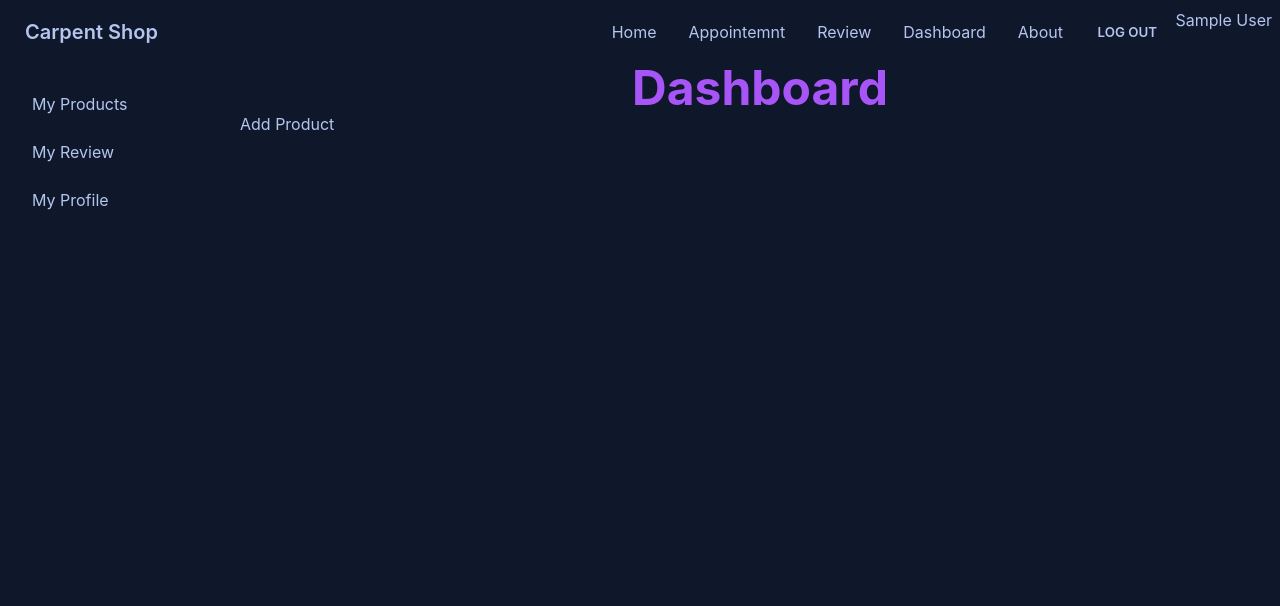
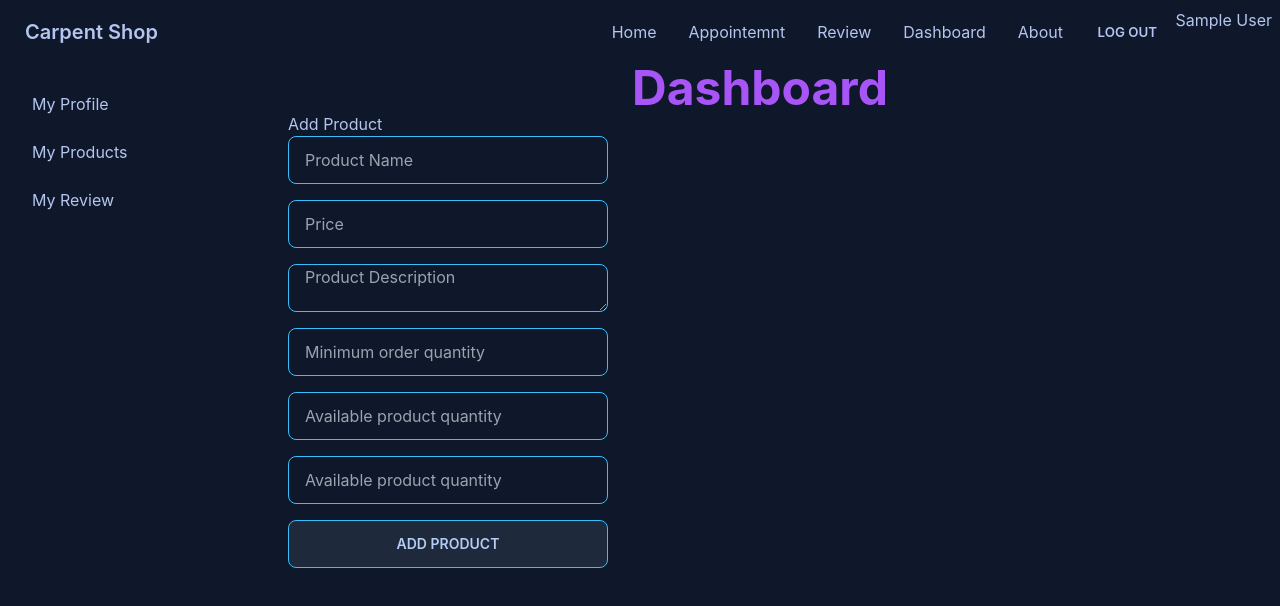
Before and after one commit to Shafak93/carpent-shop, a React (Create React App) app: page /dashboard/addproduct in a window 1280 px wide. Shown: the top 606 px of the page. Built offline with nearby package versions, Linux system fonts and the light colour scheme; no server answers; sample sign-in values are in the browser's storage.

Commit message:
AddProduct design added

```diff
--- a/src/Components/Dashboard/AddProduct/AddProduct.js
+++ b/src/Components/Dashboard/AddProduct/AddProduct.js
@@ -1,9 +1,126 @@
 import React from 'react';
+import { useForm } from 'react-hook-form';
 
 const AddProduct = () => {
+    const { register, formState: { errors }, handleSubmit } = useForm();
+    const onSubmit = async data => {
+        console.log('data',data)
+
+    };
     return (
-        <div>
+        <div className='ml-12'>
             <h1>Add Product</h1>
+            <form onSubmit={handleSubmit(onSubmit)}>
+                    <div className="form-control w-full max-w-xs">
+                        {/* Product Name */}
+                        <input type="text"
+                        placeholder="Product Name"
+                        className="input input-primary input-bordered w-full max-w-xs"
+                        {...register("name",{
+                            required :{
+                                value: true,
+                                message : 'Product name is required.'
+                            }
+                          })}
+                        />
+                        <label className="label">
+                        {errors.name?.type === 'required' && <span className="label-text-alt text-red-500">{errors.name.message}</span>}
+                        </label>
+                    </div>
+
+                            {/* Product Price */}
+                    <div className="form-control w-full max-w-xs">
+                        <input type="price"
+                        placeholder="Price"
+                        className="input input-primary input-bordered w-full max-w-xs"
+                        {...register("price",{
+                            required :{
+                                value: true,
+                                message : 'Price is required.'
+                            }
+                          })}
+                        />
+                        <label className="label">
+                        {errors.price?.type === 'required' && <span className="label-text-alt text-red-500">{errors.price.message}</span>}
+                        </label>
+                    </div>
+                            {/* Product Description */}
+                    <div className="form-control w-full max-w-xs">
+                    <textarea class="textarea h-24 textarea-primary"
+                    placeholder="Product Description"
+                    className="input input-primary input-bordered w-full max-w-xs"
+                    {...register("description",{
+                        required :{
+                            value: true,
+                            message : 'Descriiption is required.'
+                        }
+                      })}
+                    ></textarea>
+                        {/* <input type="textarea"
+                        placeholder="Product Description"
+                        className="input input-primary input-bordered w-full max-w-xs"
+                        {...register("description",{
+                            required :{
+                                value: true,
+                                message : 'Descriiption is required.'
+                            }
+                          })}
+                        /> */}
+                        <label className="label">
+                        {errors.description?.type === 'required' && <span className="label-text-alt text-red-500">{errors.description.message}</span>}
+                        </label>
+                    </div>
+                            {/* Product Minimum Order */}
+                    <div className="form-control w-full max-w-xs">
+                        <input type="number"
+                        placeholder="Minimum order quantity"
+                        className="input input-primary input-bordered w-full max-w-xs"
+                        {...register("minOrder",{
+                            required :{
+                                value: true,
+                                message : 'Minimum order quantity is required.'
+                            }
+                          })}
+                        />
+                        <label className="label">
+                        {errors.minOrder?.type === 'required' && <span className="label-text-alt text-red-500">{errors.minOrder.message}</span>}
+                        </label>
+                    </div>
+                            {/* Available Product */}
+                    <div className="form-control w-full max-w-xs">
+                        <input type="number"
+                        placeholder="Available product quantity"
+                        className="input input-primary input-bordered w-full max-w-xs"
+                        {...register("availableProduct",{
+                            required :{
+                                value: true,
+                                message : 'Available product quantity is required.'
+                            }
+                          })}
+                        />
+                        <label className="label">
+                        {errors.availableProduct?.type === 'required' && <span className="label-text-alt text-red-500">{errors.availableProduct.message}</span>}
+                        </label>
+                    </div>
+                            {/* Product Image*/}
+                    <div className="form-control w-full max-w-xs">
+                        <input type="number"
+                        placeholder="Available product quantity"
+                        className="input input-primary input-bordered w-full max-w-xs"
+                        {...register("availableProduct",{
+                            required :{
+                                value: true,
+                                message : 'Available product quantity is required.'
+                            }
+                          })}
+                        />
+                        <label className="label">
+                        {errors.availableProduct?.type === 'required' && <span className="label-text-alt text-red-500">{errors.availableProduct.message}</span>}
+                        </label>
+                    </div>
+
+                        <input className="btn input-primary w-full max-w-xs" type="submit" value='Add Product' />
+                    </form>
         </div>
     );
 };
--- a/src/Components/Dashboard/Dashboard/Dashboard.js
+++ b/src/Components/Dashboard/Dashboard/Dashboard.js
@@ -21,13 +21,15 @@ const Dashboard = () => {
                 <label for="my-drawer-2" class="drawer-overlay"></label>
                 <ul class="menu p-4 overflow-y-auto w-60 bg-base-100 text-base-content">
                 {/* <!-- Sidebar content here --> */}
-                {!admin && <li><Link to='/dashboard'>My Products</Link></li>}
-                {!admin && <li><Link to='/dashboard/addreview'>My Review</Link></li>}
-                 <li><Link to='/dashboard/myprofile'>My Profile</Link></li>
-                 {admin && <li><Link to='/dashboard/allusers'>All Users</Link></li>}
-                 {admin && <li><Link to='/dashboard/addproduct'>Add Product</Link></li>}
-
-
+                <li><Link to='/dashboard/myprofile'>My Profile</Link></li>
+                {!admin && <>
+                    <li><Link to='/dashboard'>My Products</Link></li>
+                    <li><Link to='/dashboard/addreview'>My Review</Link></li>
+                </>}
+                 {admin && <>
+                    <li><Link to='/dashboard/allusers'>All Users</Link></li>
+                    <li><Link to='/dashboard/addproduct'>Add Product</Link></li>
+                 </>}
                 </ul>
 
             </div>
```
